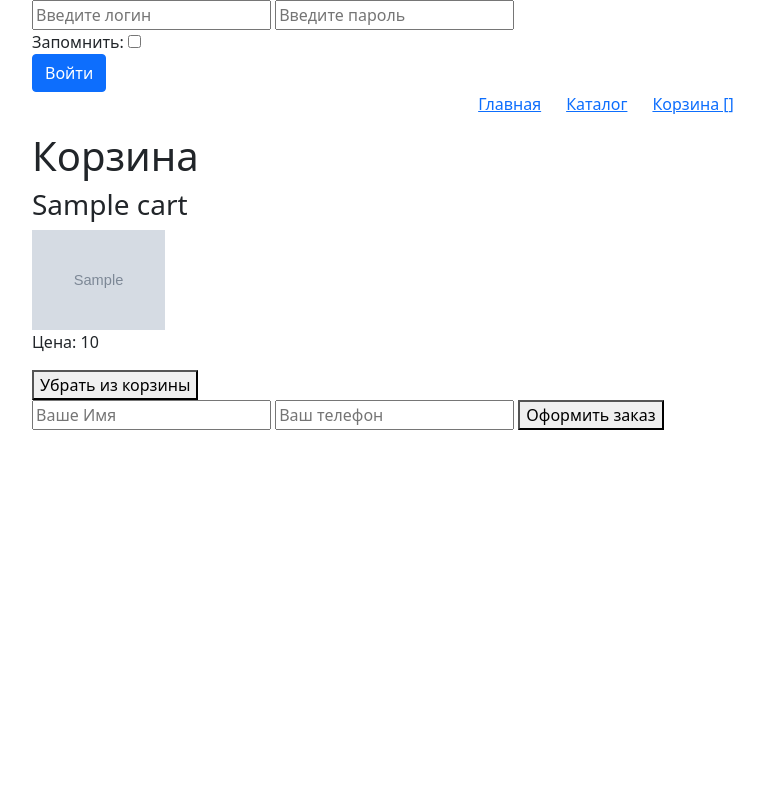
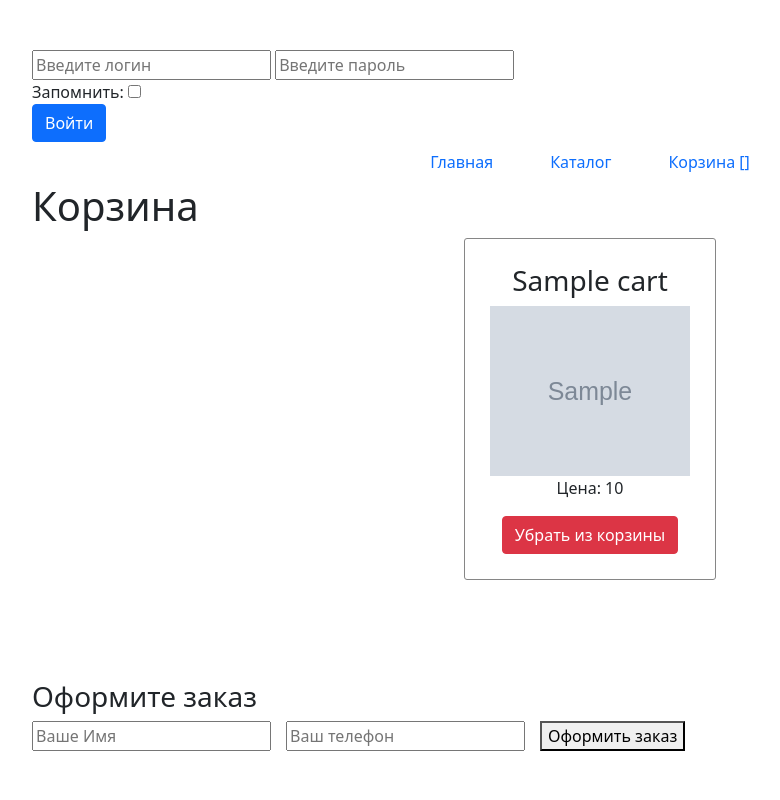
Before and after one commit to Buchecha13/PHP-2, a PHP site: template templates/cart.twig in a window 1280 px wide. Shown: the whole page, without its empty margins (50-830 px from the left). Run offline with PHP 8.4, Linux system fonts and the light colour scheme; the template is opened without the code that fills it: most values are stand-ins (such as "Sample title", 1, 10 or a date in 2020); grey boxes marked "Sample" are stand-in pictures; some libraries are stand-ins or nearby versions.

Commit message:
added css

```diff
--- a/controllers/OrdersController.php
+++ b/controllers/OrdersController.php
@@ -20,7 +20,7 @@ class OrdersController extends Controller
                     $statuses ['status'] = 'Новый';
                     break;
                 case 'processed':
-                    $statuses ['status'] = 'Обработан';
+                    $statuses ['status'] = 'В обработке';
                     break;
                 case 'done':
                     $statuses ['status'] = 'Выполнен';
--- a/public/main.css
+++ b/public/main.css
@@ -11,3 +11,45 @@
 .menu li:last-child {
     margin: 0;
 }
+
+.products {
+    display: flex;
+    justify-content: center;
+}
+
+.product-item {
+    display: flex;
+    margin-right: 50px;
+    flex-direction: column;
+    align-items: center;
+    border: 1px solid #868686;
+    border-radius: 3px;
+    padding: 25px;
+}
+
+.product-item:hover {
+    -webkit-box-shadow: 10px 10px 25px -10px rgba(157, 157, 157, 0.9);
+    -moz-box-shadow: 10px 10px 25px -10px rgba(157, 157, 157, 0.9);
+    box-shadow: 10px 10px 25px -10px rgba(157, 157, 157, 0.9);
+}
+
+.product-item:last-child {
+    margin: 0;
+}
+
+.order-heading {
+    margin-top: 100px;
+}
+
+.order-form {
+    display: flex;
+
+}
+
+.order-form input {
+    margin-right: 15px;
+}
+
+.user-info {
+    margin-top: 50px;
+}
--- a/templates/auth.twig
+++ b/templates/auth.twig
@@ -1,9 +1,9 @@
 {% if isAuth == true %}
     <div class="user-info">
-        <p>Имя пользователя: <span>{{ name }} | </span> <a class="logout-btn" href="auth/logout">Выйти</a></p>
+        <p>Имя пользователя: <span>{{ name }} | </span> <a class="logout-btn btn btn-danger" href="auth/logout">Выйти</a></p>
     </div>
 {% else %}
-    <form class="auth-form" method="post" action="auth/login">
+    <form class="user-info" method="post" action="auth/login">
         <input hidden name="auth-form">
         <input type="text" name="login" placeholder="Введите логин">
         <input type="password" name="pass" placeholder="Введите пароль">
--- a/templates/cart.twig
+++ b/templates/cart.twig
@@ -11,14 +11,15 @@
             {% for product in cart %}
                 <div class="product-item" id="{{ product.cart_id }}">
                     <h3>{{ product.product_name }}</h3>
-                    <img height="100px" src="/product_images/{{ product.product_img }}"
+                    <img width="200px" height="170px" src="/product_images/{{ product.product_img }}"
                          alt="{{ product.product_name }}">
                     <p>Цена: <span>{{ product.product_price }}</span></p>
-                    <button data-id="{{ product.cart_id }}" class="remove-btn">Убрать из корзины</button>
+                    <button data-id="{{ product.cart_id }}" class="remove-btn btn btn-danger">Убрать из корзины</button>
                 </div>
             {% endfor %}
         </div>
-        <forms id="order-form">
+        <h3 class="order-heading">Оформите заказ</h3>
+        <forms id="order-form" class="order-form">
             <input id="order-name" type="text" name="name" placeholder="Ваше Имя">
             <input id="order-phone" type="tel" name="phone" placeholder="Ваш телефон">
             <button id="create-order" class="order-btn">Оформить заказ</button>
--- a/templates/catalog.twig
+++ b/templates/catalog.twig
@@ -6,9 +6,9 @@
         {% for product in products %}
             <div class="product-item">
                 <h3><a href="/catalog/card/?id={{ product.id }}">{{ product.name }}</a></h3>
-                <img height="100px" src="/product_images/{{ product.img }}" alt="{{ product.name }}">
+                <img width="200px" height="170px" src="/product_images/{{ product.img }}" alt="{{ product.name }}">
                 <p>Цена: <span>{{ product.price }}</span></p>
-                <button data-id="{{ product.id }}" class="buy-btn">Купить</button>
+                <button data-id="{{ product.id }}" class="btn btn-success buy-btn">Купить</button>
 {#                <form action="cart/add" method="post">#}
 {#                    <input type="text" name="id" value="{{ product.id }}" hidden>#}
 {#
--- a/templates/layouts/main.twig
+++ b/templates/layouts/main.twig
@@ -3,8 +3,8 @@
 <head>
     <meta charset="UTF-8">
     <title>Document</title>
+    <link href="https://cdn.jsdelivr.net/npm/bootstrap@5.0.0-beta1/dist/css/bootstrap.min.css" rel="stylesheet" integrity="sha384-giJF6kkoqNQ00vy+HMDP7azOuL0xtbfIcaT9wjKHr8RbDVddVHyTfAAsrekwKmP1" crossorigin="anonymous">
     <link rel="stylesheet" href="/main.css">
-    <link href="https://cdn.jsdelivr.net/npm/bootstrap@5.0.0-beta1/dist/css/bootstrap.min.css" rel="stylesheet" integrity="sha384-giJF6kkoqNQ00vy+HMDP7azOuL0xtbfIcaT9wjKHr8RbDVddVHyTfAAsrekwKmP1" crossorigin="anonymous">
 </head>
 <body>
 <div class="container">
--- a/templates/menu.twig
+++ b/templates/menu.twig
@@ -1,12 +1,12 @@
 {% block menu %}
 
-        <ul class="menu">
-            <li><a href="/">Главная</a></li>
-            <li><a href="/catalog">Каталог</a></li>
-            <li><a href="/cart">Корзина [<span id="cartCount">{{ cartCount }}</span>] </a></li>
+        <ul class="menu nav">
+            <li class="nav-item"><a class="nav-link active" href="/">Главная</a></li>
+            <li class="nav-item"><a class="nav-link " href="/catalog">Каталог</a></li>
+            <li class="nav-item"><a class="nav-link " href="/cart">Корзина [<span id="cartCount">{{ cartCount }}</span>] </a></li>
 
             {% if isAuth %}
-                <li><a href="/orders">Заказы (Админка)</a></li>
+                <li class="nav-item"><a class="nav-link " href="/orders">Заказы (Админка)</a></li>
             {% endif %}
         </ul>
 
--- a/templates/order.twig
+++ b/templates/order.twig
@@ -7,7 +7,7 @@
         <h3>Телефон заказчика:<span>{{ order.clientPhone }}</span></h3>
         <h3>Дата заказа:<span>{{ order.order_date }}</span></h3>
     </div>
-    <table class="order-products">
+    <table class="table order-products">
         <tr>
             <th>Название товара</th>
             <th>Цена (руб)</th>
```
Also changed, not shown: templates/orders.twig (+7 -7 lines).
